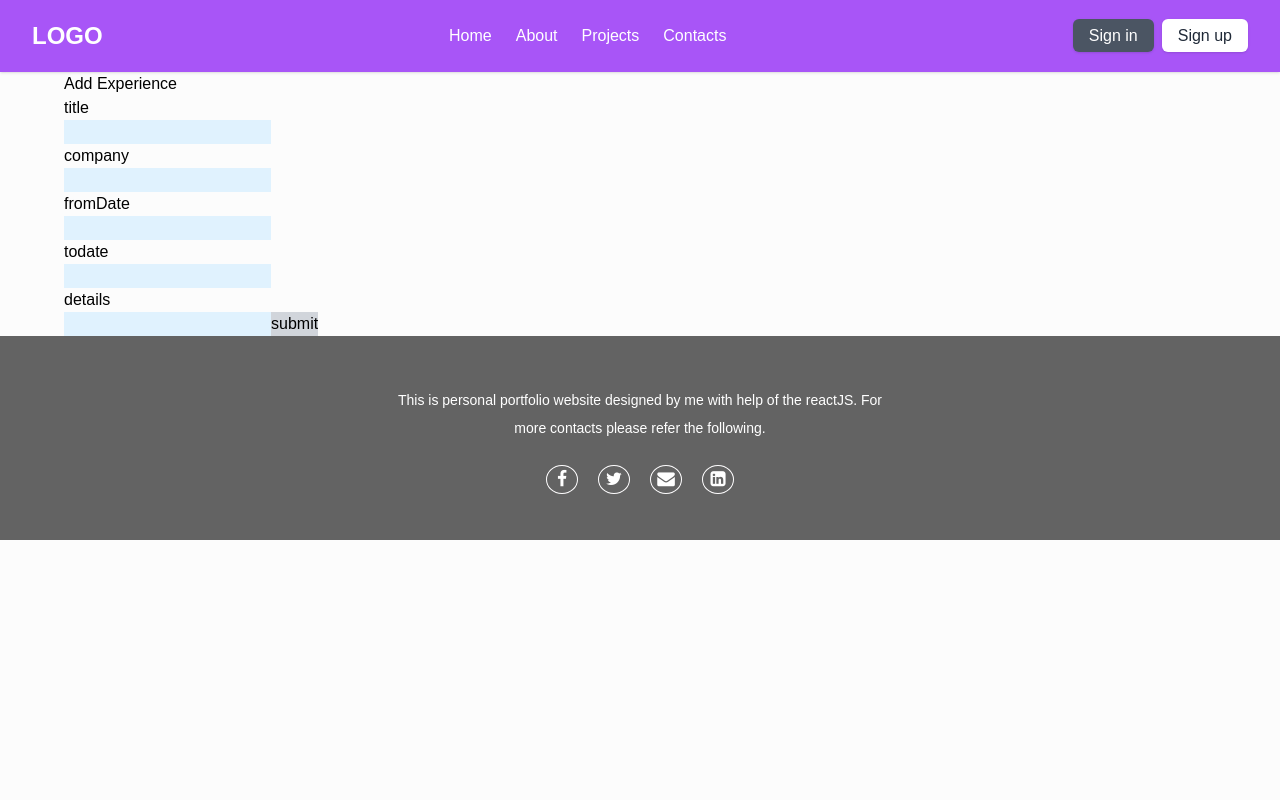
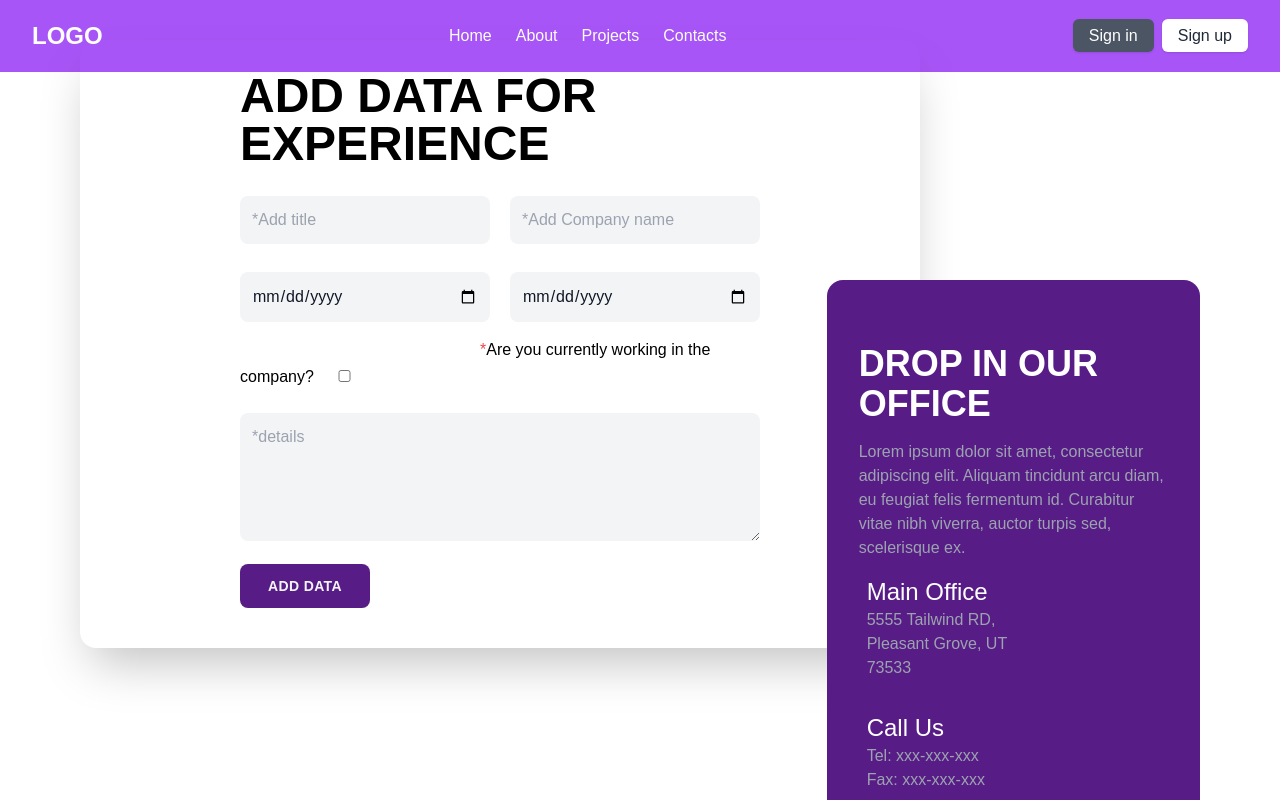
Before and after one commit to Varad-Kulkarni/my-portfolio, a React (Create React App) app in the folder client/: page /about/experience in a window 1280 px wide. Shown: the top 800 px of the page. Built offline with nearby package versions, Linux system fonts and the light colour scheme.

Commit message:
beautify data adder

```diff
--- a/client/src/AllRoutes.jsx
+++ b/client/src/AllRoutes.jsx
@@ -6,6 +6,7 @@ import About from './Pages/About/About'
 import Projects from './Pages/Projects/Projects'
 
 import DataFiller from './components/DataFiller/DataFiller'
+import DataAdder from './components/DataFiller/AddData'
 
 const AllRoutes = () => {
   return (
@@ -14,7 +15,7 @@ const AllRoutes = () => {
       <Route path='/about' element = { <About/> } />
       <Route path='/projects' element = { <Projects/> } />
 
-      <Route path='/about/experience' element = { <DataFiller/> } />
+      <Route path='/about/experience' element = { <DataAdder/> } />
     </Routes>
   )
 }
--- /dev/null
+++ b/client/src/components/DataFiller/AddData.jsx
@@ -0,0 +1,107 @@
+import React, { useState } from 'react'
+
+import { useNavigate } from 'react-router-dom'
+import { useDispatch } from 'react-redux'
+
+import { addExperience } from '../../actions/about'
+
+const AddData = () => {
+    const [title, setTitle] = useState('');
+    const [company, setCompany] = useState('');
+    const [fromDate, setFromDate] = useState(Date.now());
+    const [toDate, setToDate] = useState(Date.now());
+    const [details, setDetails] = useState('');
+    const [checked, setChecked] = useState(false);
+
+    const navigate = useNavigate();
+    const dispatch = useDispatch();
+
+    const handleSubmit = (e) => {
+        e.preventDefault();
+
+        console.log('before dispatcher')
+        dispatch(addExperience({ title, company, fromDate, toDate, details }, navigate))
+    }
+
+    return (
+        <div>
+            <div className="flex justify-center items-center w-screen h-screen bg-white">
+                <div className="container mx-auto my-4 px-4 lg:px-20">
+
+                    <div className="w-full p-8 my-4 md:px-12 lg:w-9/12 lg:pl-40 lg:pr-40 mr-auto rounded-2xl shadow-2xl">
+                        <div className="flex">
+                            <h1 className="font-bold uppercase text-5xl">Add Data for <br /> Experience</h1>
+                        </div>
+                        <div className="grid grid-cols-1 gap-5 md:grid-cols-2 mt-5">
+                            <input className="w-full bg-gray-100 text-gray-900 mt-2 p-3 rounded-lg focus:outline-none focus:shadow-outline"
+                                type="text" placeholder="*Add title" onChange={(e) => setTitle(e.target.value)} />
+                            <input className="w-full bg-gray-100 text-gray-900 mt-2 p-3 rounded-lg focus:outline-none focus:shadow-outline"
+                                type="text" placeholder="*Add Company name" onChange={(e) => setCompany(e.target.value)} />
+                            <input className="w-full bg-gray-100 text-gray-900 mt-2 p-3 rounded-lg focus:outline-none focus:shadow-outline"
+                                type="date" placeholder="*from date" onChange={(e) => setFromDate(e.target.value)} />
+                            <input className={checked ? "w-full bg-gray-100 text-gray-300 mt-2 p-3 rounded-lg focus:outline-none focus:shadow-outline" :
+                            "w-full bg-gray-100 text-gray-900 mt-2 p-3 rounded-lg focus:outline-none focus:shadow-outline"}
+                                type="date" placeholder="*to date" disabled={checked} onChange={(e) => setToDate(e.target.value)} />
+                        </div>
+                        <div className="my-4">
+                            <span className="ml-60 mr-5"><span className="text-red-500">*</span>Are you currently working in the company? </span>
+                            <input type="checkbox" placeholder="*details" className="h-3 bg-gray-100 text-gray-900 mt-2 p-3 rounded-lg focus:outline-none focus:shadow-outline" onChange={(e) => setChecked(!checked)} />
+                        </div>
+                        <div className="my-4">
+                            <textarea placeholder="*details" className="w-full h-32 bg-gray-100 text-gray-900 mt-2 p-3 rounded-lg focus:outline-none focus:shadow-outline" onChange={(e) => setDetails(e.target.value)}></textarea>
+                        </div>
+                        <div className="my-2 w-1/2 lg:w-1/4">
+                            <button className="uppercase text-sm font-bold tracking-wide bg-purple-900 text-gray-100 p-3 rounded-lg w-full
+                      focus:outline-none focus:shadow-outline" onClick={handleSubmit}>
+                                Add data
+                            </button>
+                        </div>
+                    </div>
+
+                    <div
+                        className="w-full lg:-mt-96 lg:w-2/6 px-8 py-12 ml-auto bg-purple-900 rounded-2xl">
+                        <div className="flex flex-col text-white">
+                            <h1 className="font-bold uppercase text-4xl my-4">Drop in our office</h1>
+                            <p className="text-gray-400">Lorem ipsum dolor sit amet, consectetur adipiscing elit. Aliquam
+                                tincidunt arcu diam,
+                                eu feugiat felis fermentum id. Curabitur vitae nibh viverra, auctor turpis sed, scelerisque ex.
+                            </p>
+
+                            <div className="flex my-4 w-2/3 lg:w-1/2">
+                                <div className="flex flex-col">
+                                    <i className="fas fa-map-marker-alt pt-2 pr-2" />
+                                </div>
+                                <div className="flex flex-col">
+                                    <h2 className="text-2xl">Main Office</h2>
+                                    <p className="text-gray-400">5555 Tailwind RD, Pleasant Grove, UT 73533</p>
+                                </div>
+                            </div>
+
+                            <div className="flex my-4 w-2/3 lg:w-1/2">
+                                <div className="flex flex-col">
+                                    <i className="fas fa-phone-alt pt-2 pr-2" />
+                                </div>
+                                <div className="flex flex-col">
+                                    <h2 className="text-2xl">Call Us</h2>
+                                    <p className="text-gray-400">Tel: xxx-xxx-xxx</p>
+                                    <p className="text-gray-400">Fax: xxx-xxx-xxx</p>
+                                </div>
+                            </div>
+
+                            <div className="flex my-4 w-2/3 lg:w-1/2">
+                                <a href="https://www.facebook.com/ENLIGHTENEERING/" target="_blank" rel="noreferrer" className="rounded-full bg-white h-8 w-8 inline-block mx-1 text-center pt-1">
+                                    <i className="fab fa-facebook-f text-blue-900" />
+                                </a>
+                                <a href="https://www.linkedin.com/company/enlighteneering-inc-" target="_blank" rel="noreferrer" className="rounded-full bg-white h-8 w-8 inline-block mx-1 text-center pt-1">
+                                    <i className="fab fa-linkedin-in text-blue-900" />
+                                </a>
+                            </div>
+                        </div>
+                    </div>
+                </div>
+            </div>
+        </div>
+    )
+}
+
+export default AddData
```
